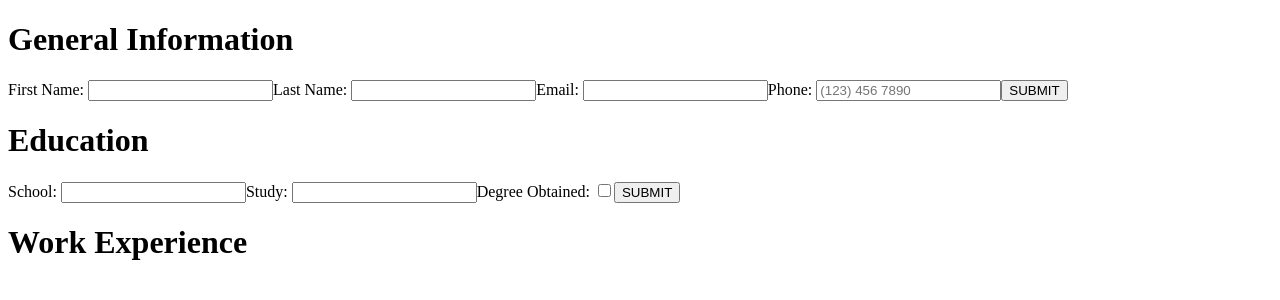
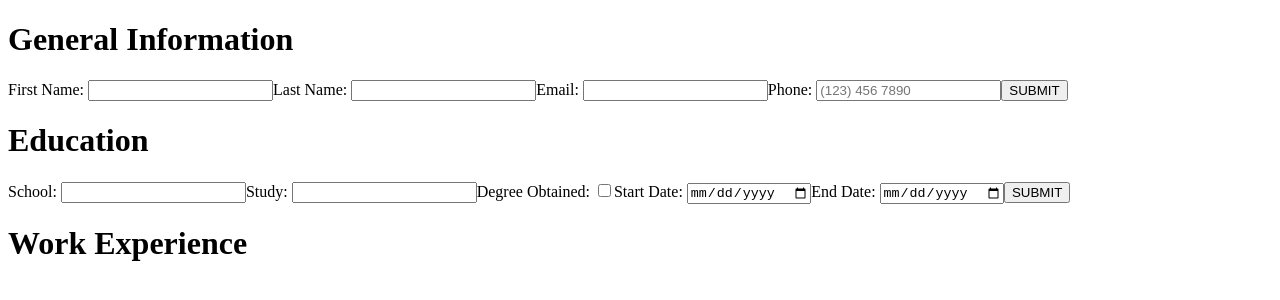
Before and after one commit to BenjaminJMcD/react-cv, a React (Vite) app: page / in a window 1280 px wide. Shown: the top 300 px of the page. Built offline with nearby package versions, Linux system fonts and the light colour scheme.

Commit message:
build: education start date end date

```diff
--- /dev/null
+++ b/src/components/Document.jsx
@@ -0,0 +1,6 @@
+import React from "react";
+import { useState } from "react";
+
+export default function Document() {
+
+}
--- a/src/components/Education.jsx
+++ b/src/components/Education.jsx
@@ -45,6 +45,16 @@ function Education() {
                 className="degree"
                 name="degree"
                 onClick = {handleClick} />
+            <label htmlFor="startDate">Start Date: </label>
+            <input type="date"
+                className="startDate"
+                name="startDate"
+                onChange={handleChange}/>
+            <label htmlFor="endDate">End Date: </label>
+            <input type="date"
+                className="endDate"
+                name="endDate"
+                onChange={handleChange} />
             <button className="submitButton" type="submit">SUBMIT</button>
         </form>
     )
```
